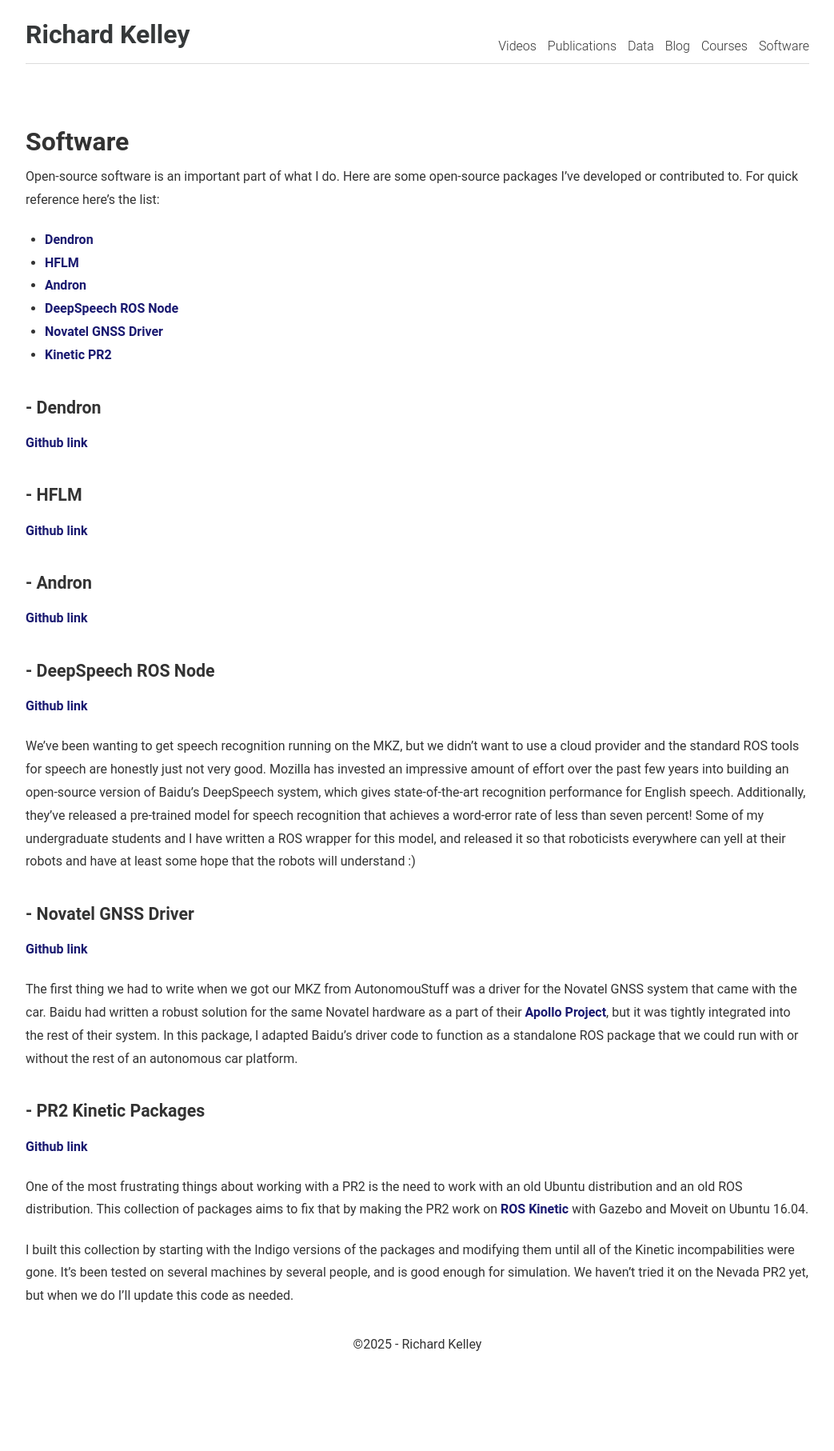
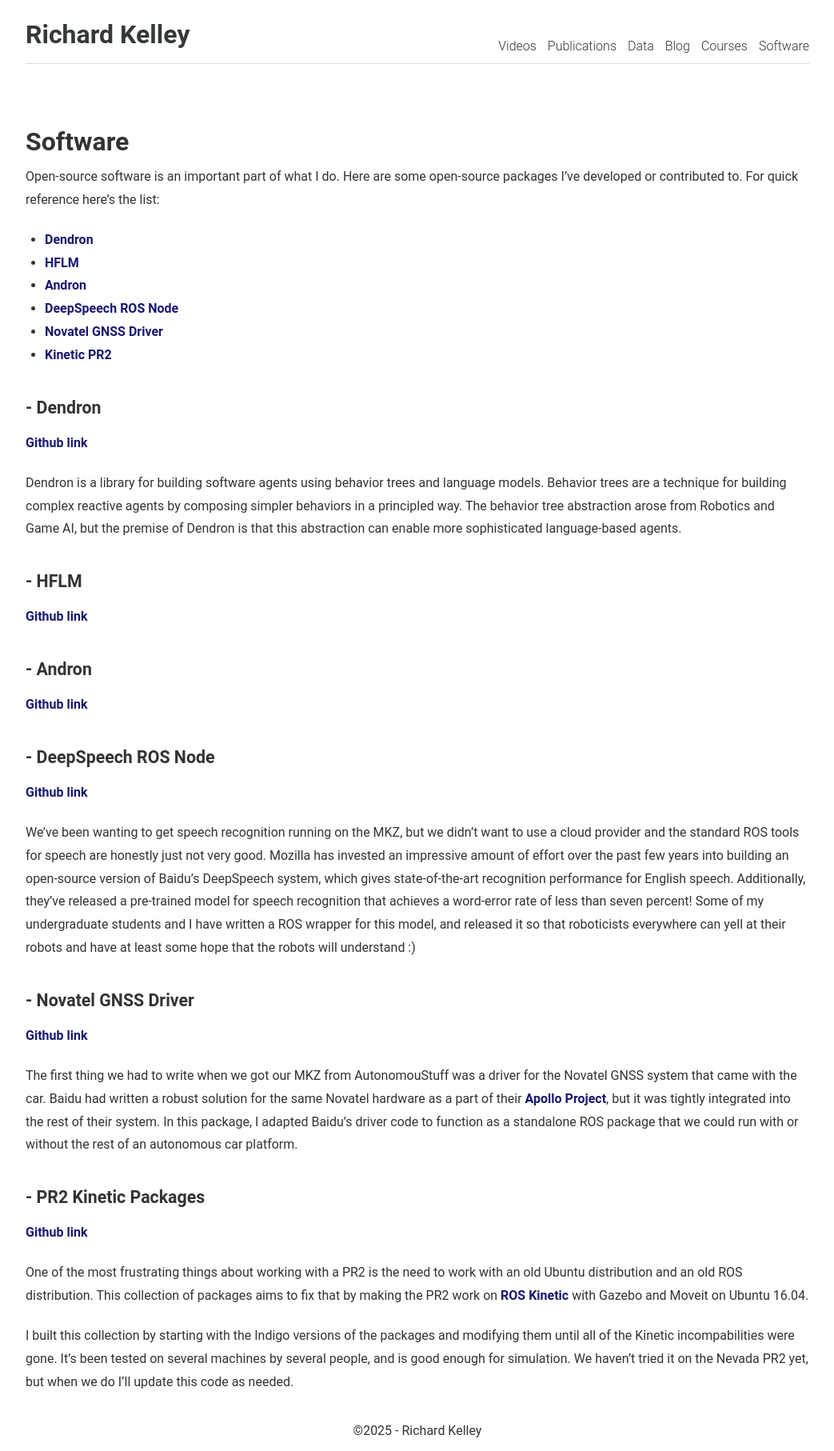
Before and after one commit to RichardKelley/richardkelley.github.io, a Jekyll site: the page built from software.md, in a window 1280 px wide. Shown: the whole page at 80% size, without its empty margins (118-1161 px from the left). Built offline with Jekyll 4.4.1, drawn with Linux system fonts in a browser that asks for light colours; before the commit the page ends 1706 px from its top, so only the background shows below that.

Commit message:
Dendron description.

```diff
--- a/software.md
+++ b/software.md
@@ -20,6 +20,8 @@ reference here's the list:
 ### - <a name="dendron"></a> Dendron
 
 [Github link](https://github.com/RichardKelley/dendron){:target="blank"}
+
+Dendron is a library for building software agents using behavior trees and language models. Behavior trees are a technique for building complex reactive agents by composing simpler behaviors in a principled way. The behavior tree abstraction arose from Robotics and Game AI, but the premise of Dendron is that this abstraction can enable more sophisticated language-based agents.
 
 ### - <a name="hflm"></a> HFLM
 
```
